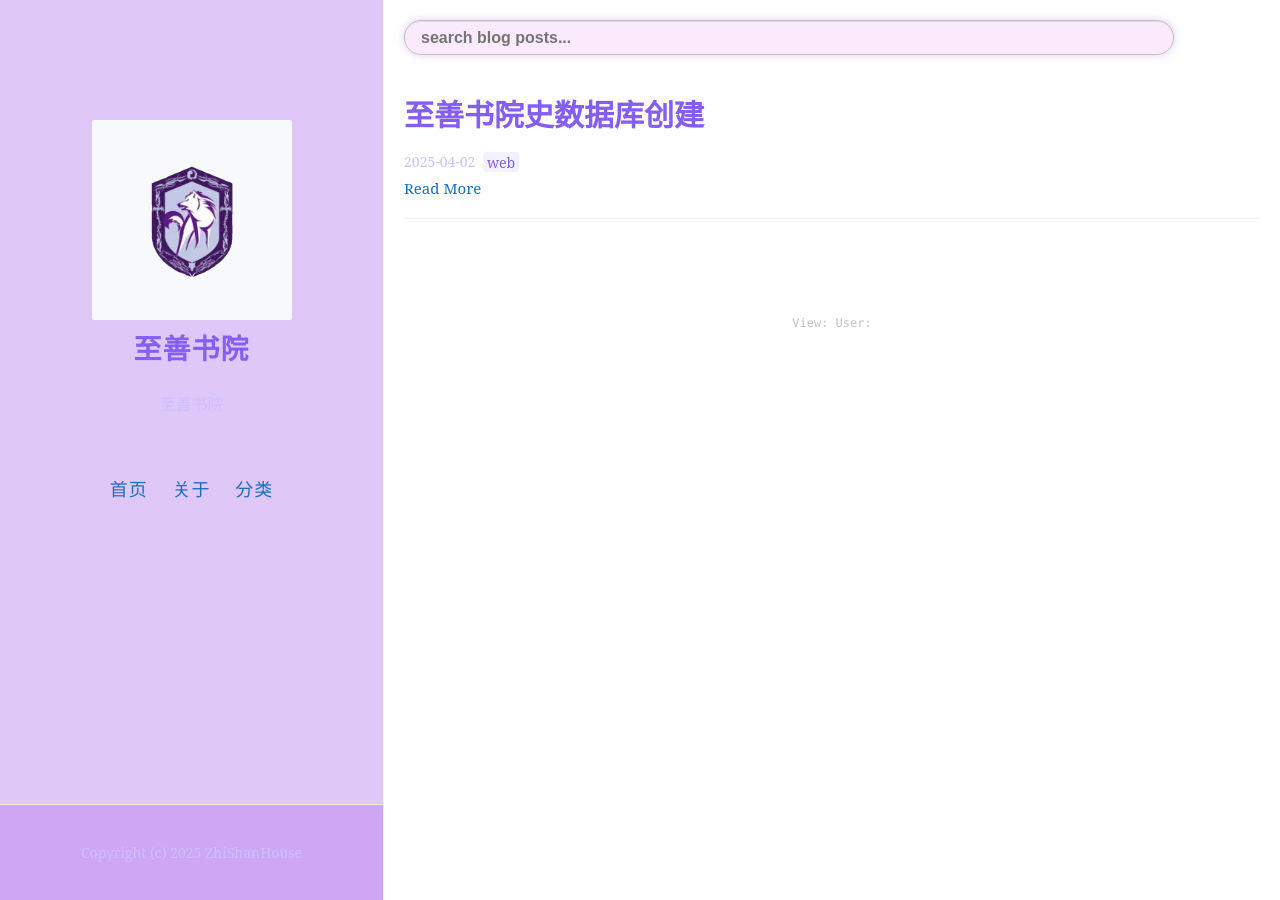
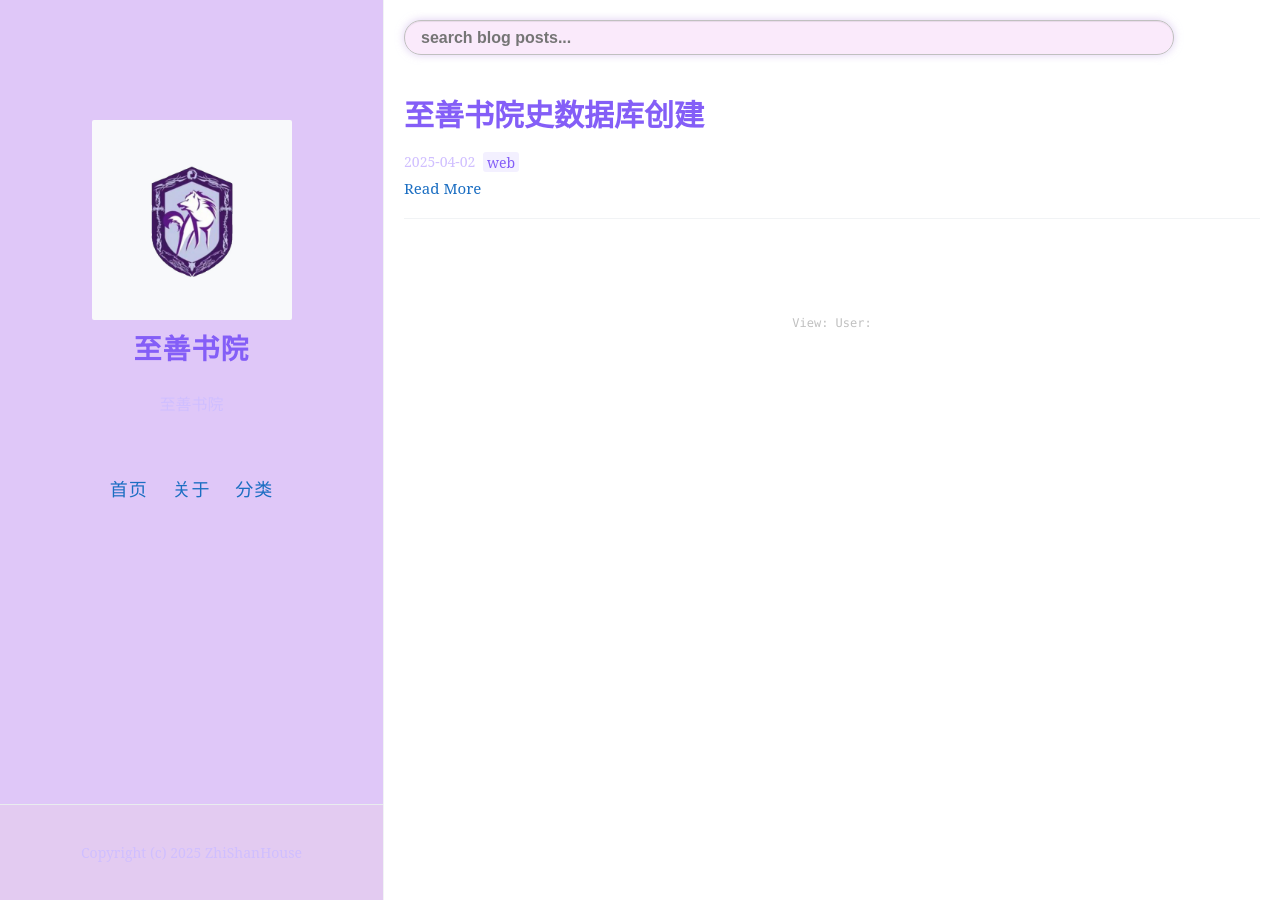
Before and after one commit to Ray2008y/ZhiShanHouseHistory.github.io, a Jekyll site: the page built from index.html, in a window 1280 px wide. Built offline with Jekyll 4.4.1, drawn with Linux system fonts in a browser that asks for light colours; the list of posts is cut into pages by our own code; comment, search, counter and statistics services are not loaded.

Commit message:
Update _variables.scss

```diff
--- a/_sass/_variables.scss
+++ b/_sass/_variables.scss
@@ -59,7 +59,7 @@ $tag-index-label-background-color: $oc-violet-0;
 $tag-index-count-background-color: #868e961a;
 
 $footer-border-color: $oc-gray-2;
-$footer-background-color: #b47bef6b;
+$footer-background-color: #e6cfe66b;
 
 // List
 $li-bottom-space: 0.4em;
```
